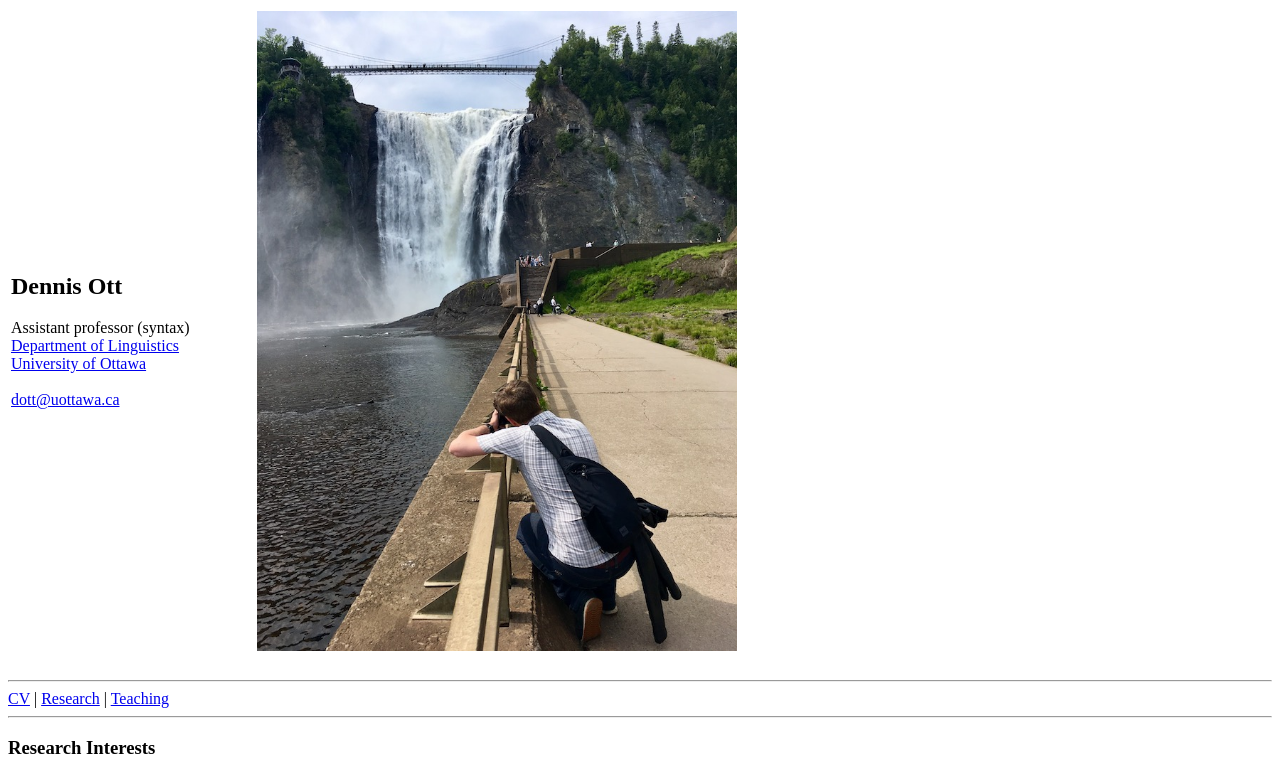
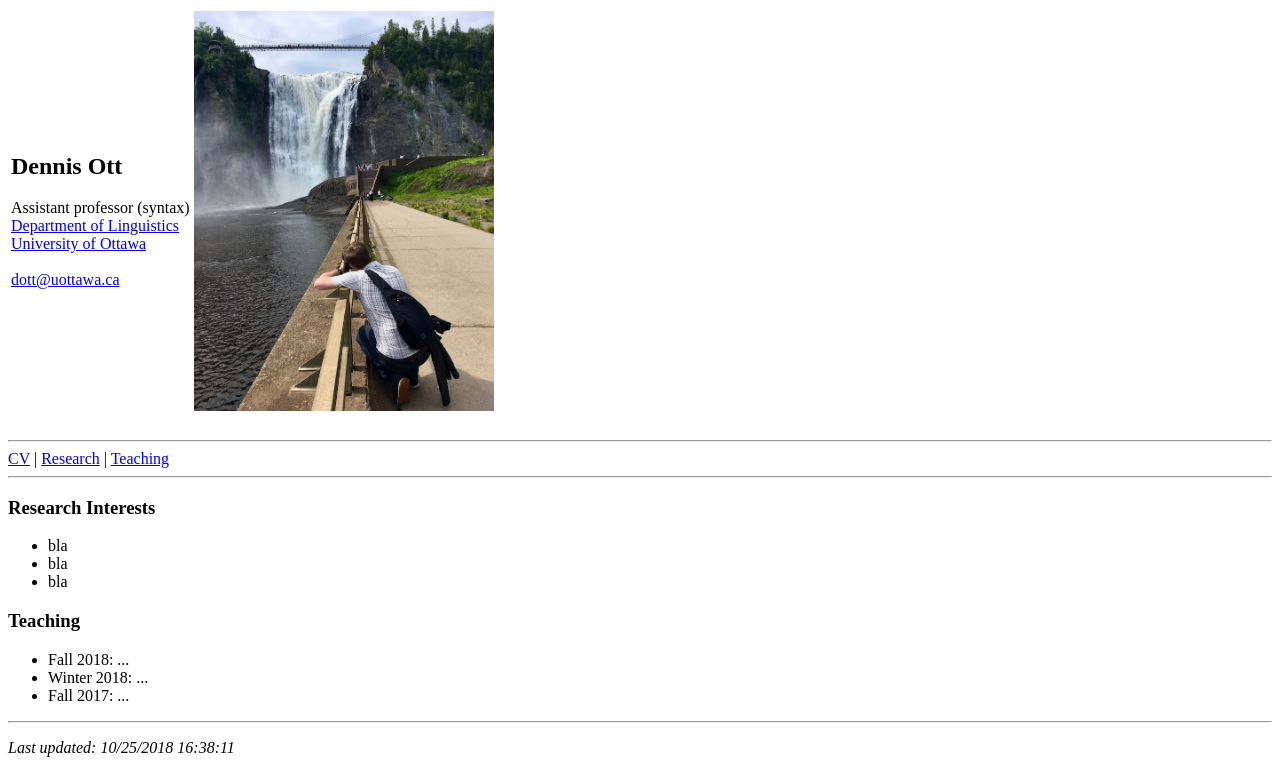
Before and after one commit to dennisott/dennisott.github.io, a plain HTML site: page index.html in a window 1280 px wide. Shown: the top 774 px of the page. Drawn offline with Linux system fonts and the light colour scheme.

Commit message:
Update index.html

```diff
--- a/index.html
+++ b/index.html
@@ -5,7 +5,7 @@
 </head>
 
 
-<table style="width: 900px; height: 100px;">
+<table>
  <tr>
     <td>
       <h2>Dennis Ott</h2>
@@ -15,7 +15,7 @@
       <br>
       <a href="MAILTO:dott@uottawa.ca">dott@uottawa.ca</a>
     <td style="vertical-align: bottom;">
-      <img style="height: 640px;" alt="photo"	name="image1" src="montmorency.jpg" border=0></span>
+      <img style="height: 400px;" alt="photo"	name="image1" src="montmorency.jpg" border=0></span>
     </td>
  </tr>
 </table>
```
